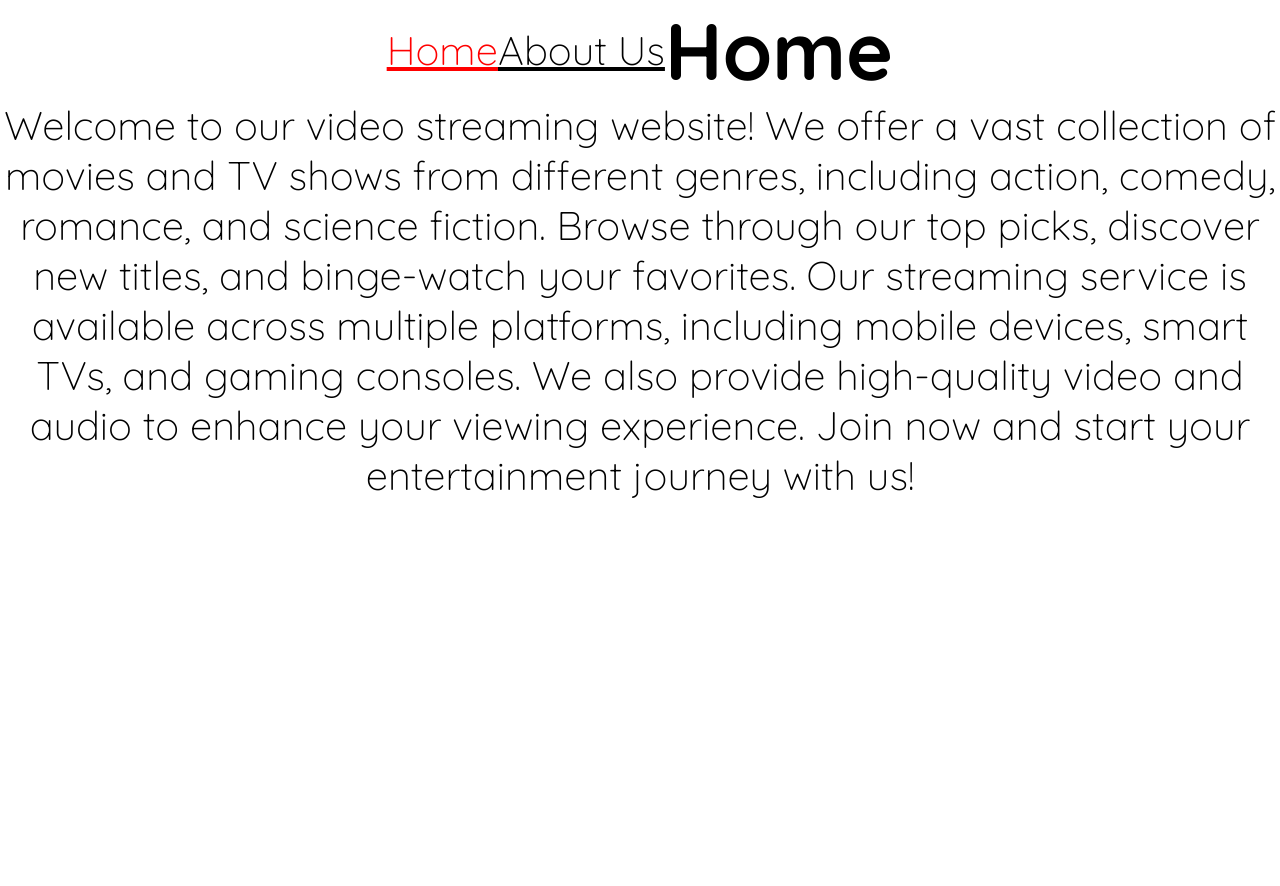
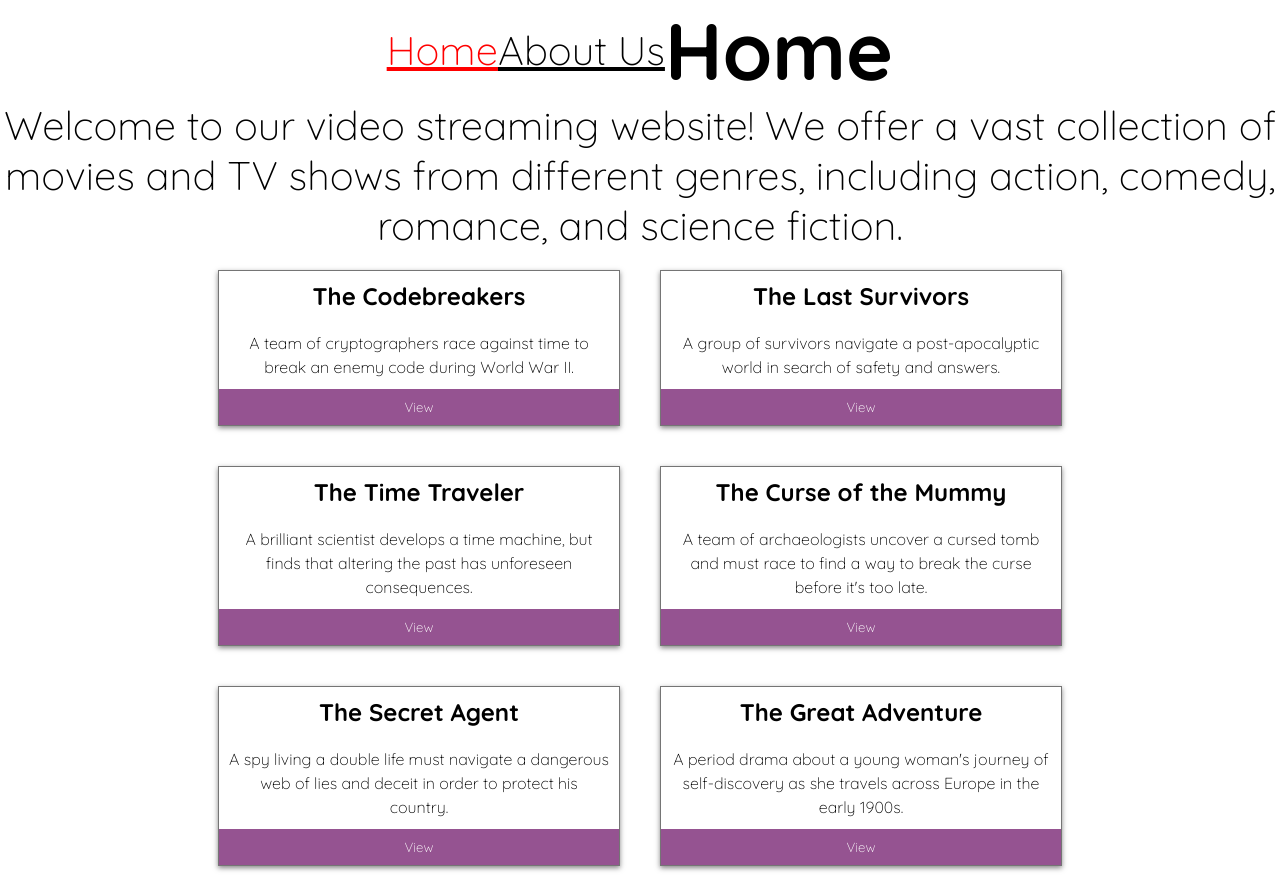
Before and after one commit to amigoscode/react, a React (Vite) app: page / in a window 1280 px wide. Before the commit the page ends 800 px from the top, so only its background shows below. Built offline with nearby package versions, Linux system fonts and the light colour scheme.

Commit message:
chore: prep for 906

```diff
--- a/src/components/Card.jsx
+++ b/src/components/Card.jsx
@@ -2,7 +2,7 @@ import styles from './Card.module.css';
 
 const Card = ({ video }) => {
   const handleClick = () => {
-    alert('button clicked');
+    console.log('button clicked');
   };
 
   return (
--- a/src/pages/HomePage.jsx
+++ b/src/pages/HomePage.jsx
@@ -1,14 +1,17 @@
+import { videos } from '../video-data';
+import Card from '../components/Card';
+
 const HomePage = () => {
   return (
     <>
       <h1>Home</h1>
       <p>
         Welcome to our video streaming website! We offer a vast collection of movies and TV shows from different genres,
-        including action, comedy, romance, and science fiction. Browse through our top picks, discover new titles, and
-        binge-watch your favorites. Our streaming service is available across multiple platforms, including mobile
-        devices, smart TVs, and gaming consoles. We also provide high-quality video and audio to enhance your viewing
-        experience. Join now and start your entertainment journey with us!
+        including action, comedy, romance, and science fiction.
       </p>
+      {videos.map((video) => (
+        <Card key={video.slug} video={video} />
+      ))}
     </>
   );
 };
```
